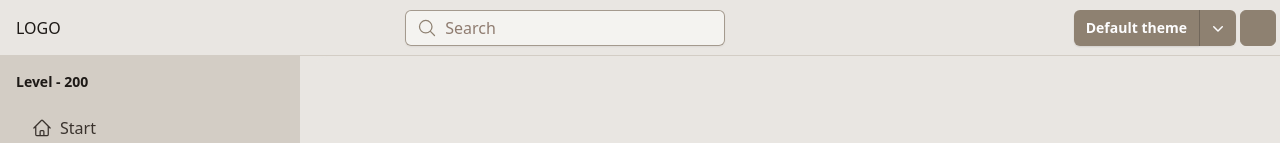
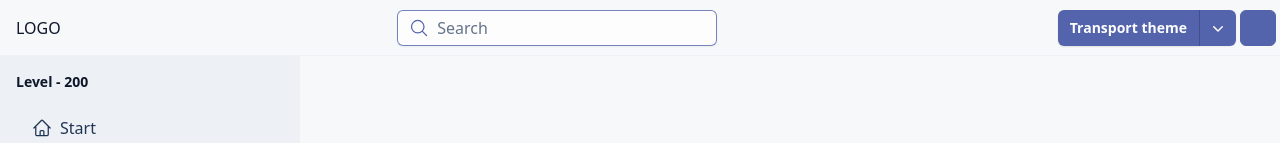
Before and after one commit to allbin/styles, a React (Vite) app: page /styles/icons in a window 1280 px wide. Shown: the top 143 px of the page. Built offline with nearby package versions, Linux system fonts and the light colour scheme; some icons are missing.

Commit message:
Update themes list

```diff
--- a/src/components/TopBar/TopBar.tsx
+++ b/src/components/TopBar/TopBar.tsx
@@ -8,13 +8,13 @@ import { MagnifyingGlassIcon } from '@heroicons/react/24/outline';
 const themes = [
   {
     id: 'default',
-    label: 'Default theme',
-    description: 'The base AllBinary style',
+    label: 'Transport theme',
+    description: 'Overrides for Transport',
   },
   {
-    id: 'default dark theme',
-    label: 'Default dark',
-    description: 'The base dark AllBinary style',
+    id: 'default dark',
+    label: 'Transport dark theme',
+    description: 'Dark overrides for Transport',
   },
   {
     id: 'viu',
@@ -25,16 +25,6 @@ const themes = [
     id: 'viu dark',
     label: 'Viu dark theme',
     description: 'The dark style overrides used by Viu',
-  },
-  {
-    id: 'transport',
-    label: 'Transport theme',
-    description: 'Overrides for Transport',
-  },
-  {
-    id: 'transport dark',
-    label: 'Transport dark theme',
-    description: 'Dark overrides for Transport',
   },
 ];
 
--- a/src/main.css
+++ b/src/main.css
@@ -42,136 +42,6 @@
     @apply font-serif text-sm font-bold text-text-600;
   }
   :root {
-    --text-50: 244 242 241;
-    --text-100: 233 229 226;
-    --text-200: 210 203 198;
-    --text-300: 188 177 169;
-    --text-400: 165 151 141;
-    --text-500: 143 124 112;
-    --text-600: 114 100 90;
-    --text-700: 86 75 67;
-    --text-800: 57 50 45;
-    --text-900: 29 25 22;
-    --text-950: 14 12 11;
-
-    --background-50: 244 243 240;
-    --background-100: 233 230 226;
-    --background-200: 211 205 197;
-    --background-300: 189 181 168;
-    --background-400: 167 156 139;
-    --background-500: 145 131 110;
-    --background-600: 116 105 88;
-    --background-700: 87 79 66;
-    --background-800: 58 52 44;
-    --background-900: 29 26 22;
-    --background-950: 15 13 11;
-
-    --primary-50: 244 242 241;
-    --primary-100: 232 230 227;
-    --primary-200: 210 205 198;
-    --primary-300: 187 180 170;
-    --primary-400: 164 154 142;
-    --primary-500: 142 129 113;
-    --primary-600: 113 103 91;
-    --primary-700: 85 78 68;
-    --primary-800: 57 52 45;
-    --primary-900: 28 26 23;
-    --primary-950: 14 13 11;
-
-    --secondary-50: 242 244 241;
-    --secondary-100: 229 232 227;
-    --secondary-200: 202 210 198;
-    --secondary-300: 176 187 170;
-    --secondary-400: 150 164 142;
-    --secondary-500: 123 142 113;
-    --secondary-600: 99 113 91;
-    --secondary-700: 74 85 68;
-    --secondary-800: 49 57 45;
-    --secondary-900: 25 28 23;
-    --secondary-950: 12 14 11;
-
-    --accent-50: 241 244 241;
-    --accent-100: 227 232 227;
-    --accent-200: 198 210 198;
-    --accent-300: 170 187 170;
-    --accent-400: 142 164 142;
-    --accent-500: 113 142 113;
-    --accent-600: 91 113 91;
-    --accent-700: 68 85 68;
-    --accent-800: 45 57 45;
-    --accent-900: 23 28 23;
-    --accent-950: 11 14 11;
-
-    --contrast-primary: 253 253 254;
-    --contrast-secondary: 253 253 254;
-    --contrast-accent: 253 253 254;
-    --contrast-red: 255 239 239;
-    --contrast-green: 241 255 239;
-    --contrast-yellow: 255 253 239;
-    --contrast-blue: 239 248 255;
-  }
-  .dark {
-    --text-50: 14 12 11;
-    --text-100: 29 25 22;
-    --text-200: 57 50 45;
-    --text-300: 86 75 67;
-    --text-400: 114 100 90;
-    --text-500: 143 124 112;
-    --text-600: 165 151 141;
-    --text-700: 188 177 169;
-    --text-800: 210 203 198;
-    --text-900: 233 229 226;
-    --text-950: 244 242 241;
-
-    --background-50: 15 13 11;
-    --background-100: 29 26 22;
-    --background-200: 58 52 44;
-    --background-300: 87 79 66;
-    --background-400: 116 105 88;
-    --background-500: 145 131 110;
-    --background-600: 167 156 139;
-    --background-700: 189 181 168;
-    --background-800: 211 205 197;
-    --background-900: 233 230 226;
-    --background-950: 244 243 240;
-
-    --primary-50: 14 13 11;
-    --primary-100: 28 26 23;
-    --primary-200: 57 52 45;
-    --primary-300: 85 78 68;
-    --primary-400: 113 103 91;
-    --primary-500: 142 129 113;
-    --primary-600: 164 154 142;
-    --primary-700: 187 180 170;
-    --primary-800: 210 205 198;
-    --primary-900: 232 230 227;
-    --primary-950: 244 242 241;
-
-    --secondary-50: 12 14 11;
-    --secondary-100: 25 28 23;
-    --secondary-200: 49 57 45;
-    --secondary-300: 74 85 68;
-    --secondary-400: 99 113 91;
-    --secondary-500: 123 142 113;
-    --secondary-600: 150 164 142;
-    --secondary-700: 176 187 170;
-    --secondary-800: 202 210 198;
-    --secondary-900: 229 232 227;
-    --secondary-950: 242 244 241;
-
-    --accent-50: 11 14 11;
-    --accent-100: 23 28 23;
-    --accent-200: 45 57 45;
-    --accent-300: 68 85 68;
-    --accent-400: 91 113 91;
-    --accent-500: 113 142 113;
-    --accent-600: 142 164 142;
-    --accent-700: 170 187 170;
-    --accent-800: 198 210 198;
-    --accent-900: 227 232 227;
-    --accent-950: 241 244 241;
-  }
-  .transport {
     --text-50: 253 253 254;
     --text-100: 238 243 247;
     --text-200: 232 237 246;
@@ -240,7 +110,7 @@
     --contrast-yellow: 255 253 239;
     --contrast-blue: 239 248 255;
   }
-  .transport.dark {
+  .dark {
     --text-50: 9 10 17;
     --text-100: 15 23 42;
     --text-200: 32 52 83;
```
